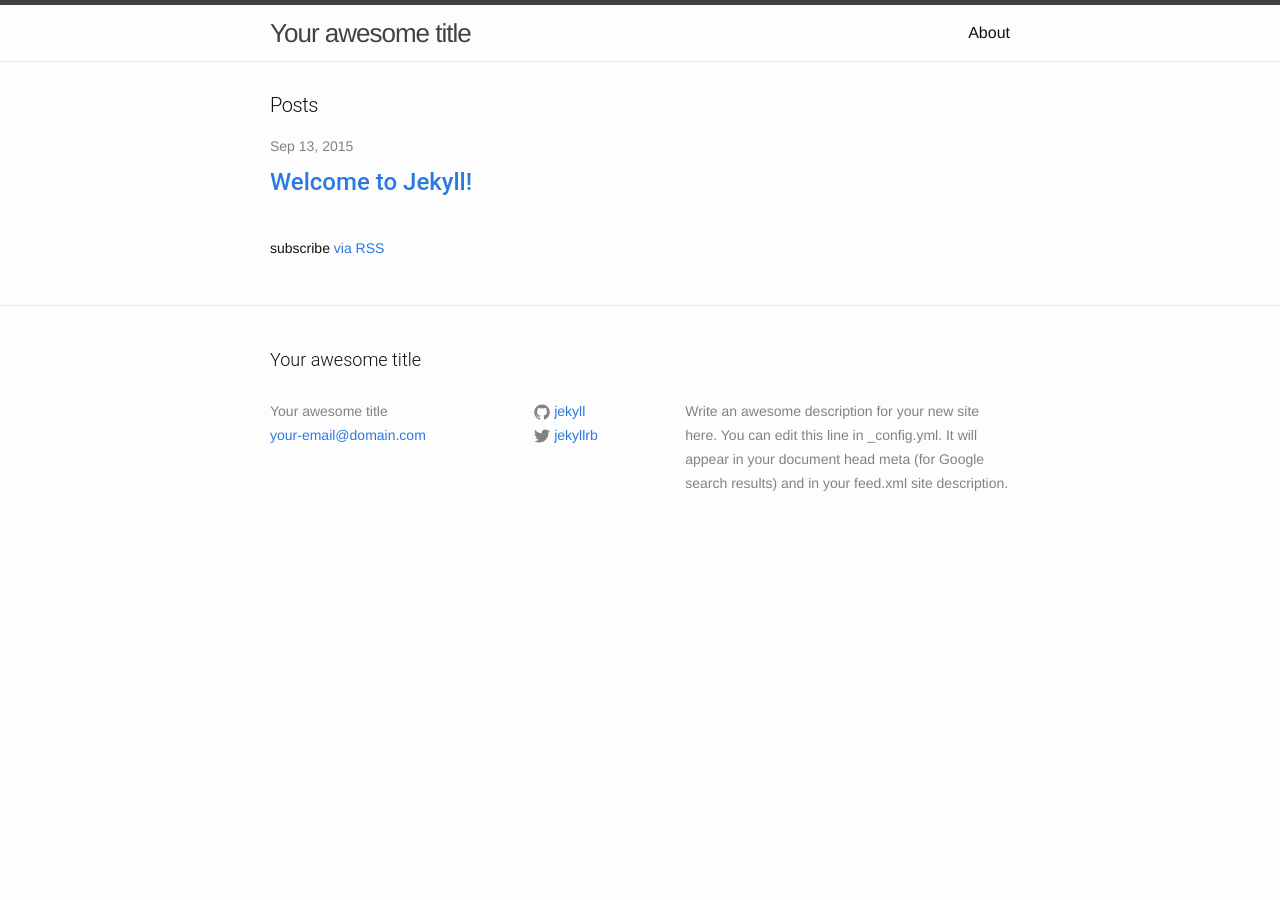
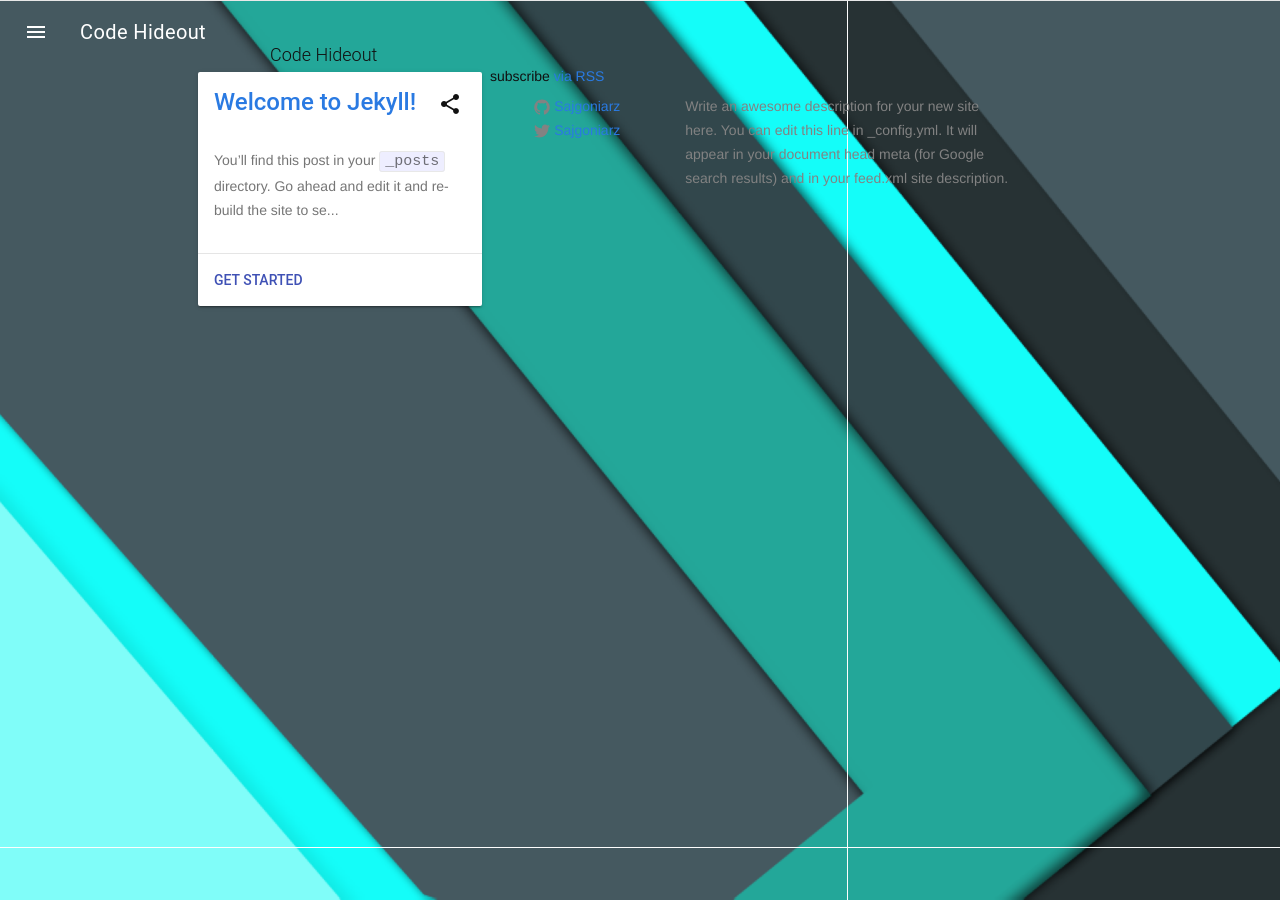
Before and after one commit to Sajgoniarz/Sajgoniarz.github.io, a Jekyll site: the page built from index.html, in a window 1280 px wide. Built offline with Jekyll 4.4.1, drawn with Linux system fonts in a browser that asks for light colours.

Commit message:
Basic layout, bare css

```diff
--- a/_config.yml
+++ b/_config.yml
@@ -1,14 +1,21 @@
 # Site settings
-title: Your awesome title
-email: your-email@domain.com
+title: Code Hideout
+lang: pl
+email: Sajgoniarz1@gmail.com
 description: > # this means to ignore newlines until "baseurl:"
   Write an awesome description for your new site here. You can edit this
   line in _config.yml. It will appear in your document head meta (for
   Google search results) and in your feed.xml site description.
 baseurl: "" # the subpath of your site, e.g. /blog/
-url: "http://yourdomain.com" # the base hostname & protocol for your site
-twitter_username: jekyllrb
-github_username:  jekyll
+url: "localhost:4000" # the base hostname & protocol for your site
+twitter_username: Sajgoniarz
+name: Marek Naharnowicz
+github_username: Sajgoniarz
+github_avatar_link : https://avatars2.githubusercontent.com/u/2995236
+pagelist:
+ - title: Blog
+   icon: home
+   link: /
 
 # Build settings
 markdown: kramdown
--- a/_includes/head.html
+++ b/_includes/head.html
@@ -1,14 +1,14 @@
 <head>
   <meta charset="utf-8">
   <meta http-equiv="X-UA-Compatible" content="IE=edge">
+  <meta name="description" content="{% if page.excerpt %}{{ page.excerpt | strip_html | strip_newlines | truncate: 160 }}{% else %}{{ site.description }}{% endif %}">
   <meta name="viewport" content="width=device-width, initial-scale=1">
-
   <title>{% if page.title %}{{ page.title }}{% else %}{{ site.title }}{% endif %}</title>
-  <meta name="description" content="{% if page.excerpt %}{{ page.excerpt | strip_html | strip_newlines | truncate: 160 }}{% else %}{{ site.description }}{% endif %}">
 
   <link rel="stylesheet" href="{{"/vendor/mdl/material.css" | prepend: site.baseurl }}">
   <link rel="stylesheet" href="https://fonts.googleapis.com/icon?family=Material+Icons">
   <link rel="stylesheet" href="{{"/css/main.css" | prepend: site.baseurl }}">
+
   <link rel="canonical" href="{{ page.url | replace:'index.html','' | prepend: site.baseurl | prepend: site.url }}">
   <link rel="alternate" type="application/rss+xml" title="{{ site.title }}" href="{{ "/feed.xml" | prepend: site.baseurl | prepend: site.url }}" />
   <script src="{{"/vendor/mdl/material.js" | prepend: site.baseurl }}"></script>
--- a/_includes/header.html
+++ b/_includes/header.html
@@ -1,27 +1,20 @@
-<header class="site-header">
-
-  <div class="wrapper">
-
-    <a class="site-title" href="{{ site.baseurl }}/">{{ site.title }}</a>
-
-    <nav class="site-nav">
-      <a href="#" class="menu-icon">
-        <svg viewBox="0 0 18 15">
-          <path fill="#424242" d="M18,1.484c0,0.82-0.665,1.484-1.484,1.484H1.484C0.665,2.969,0,2.304,0,1.484l0,0C0,0.665,0.665,0,1.484,0 h15.031C17.335,0,18,0.665,18,1.484L18,1.484z"/>
-          <path fill="#424242" d="M18,7.516C18,8.335,17.335,9,16.516,9H1.484C0.665,9,0,8.335,0,7.516l0,0c0-0.82,0.665-1.484,1.484-1.484 h15.031C17.335,6.031,18,6.696,18,7.516L18,7.516z"/>
-          <path fill="#424242" d="M18,13.516C18,14.335,17.335,15,16.516,15H1.484C0.665,15,0,14.335,0,13.516l0,0 c0-0.82,0.665-1.484,1.484-1.484h15.031C17.335,12.031,18,12.696,18,13.516L18,13.516z"/>
-        </svg>
-      </a>
-
-      <div class="trigger">
-        {% for page in site.pages %}
-          {% if page.title %}
-          <a class="page-link" href="{{ page.url | prepend: site.baseurl }}">{{ page.title }}</a>
-          {% endif %}
-        {% endfor %}
-      </div>
-    </nav>
+<header class="mdl-layout__header mdl-layout__header--transparent">
+  <div class="mdl-layout__header-row">
+    <!-- Title -->
+    <span class="mdl-layout-title">{{ site.title }}</span>
 
   </div>
-
 </header>
+<div class="mdl-layout__drawer mdl-color--blue-grey-900 mdl-color-text--blue-grey-50">
+  <header class="drawer-header">
+    <img class="drawer-avatar" src="{{ site.github_avatar_link }}"/>
+    <span class="drawer-username">{{ site.name }}</span>
+  </header>
+  <nav class="mdl-navigation">
+    {% for page in site.pagelist %}
+    <a class="mdl-navigation__link" href="{{ page.link }}">
+      <i class="mdl-color-text--blue-grey-400 material-icons" role="presentation">{{ page.icon }}</i>{{ page.title }}
+    </a>
+    {% endfor %}
+  </nav>
+</div>
--- a/_layouts/default.html
+++ b/_layouts/default.html
@@ -1,16 +1,15 @@
 <!DOCTYPE html>
-<html>
+<html lang="{{ site.lang }}">
 
   {% include head.html %}
 
   <body>
+    <div class="mdl-layout mdl-js-layout">
 
     {% include header.html %}
-
-    <div class="page-content">
-      <div class="wrapper">
+      <main class="mdl-layout__content">
         {{ content }}
-      </div>
+      </main>
     </div>
 
     {% include footer.html %}
--- a/_sass/_layout.scss
+++ b/_sass/_layout.scss
@@ -1,3 +1,46 @@
+/**
+* Body
+**/
+body::before {
+    background-image: url('../images/BG.png');
+    background-size: cover;
+    background-attachment: fixed;
+    content: '';
+    will-change: transform;
+    z-index: -1;
+    left: 0;
+    right: 0;
+    bottom: 0;
+    top: 0;
+    position: fixed;
+}
+
+.post-container {
+    max-width: 900px;
+    padding: 0;
+    display: flex;
+    width: 100%;
+    margin: 0 auto;
+    flex-shrink: 0;
+}
+/**
+* Drawer
+**/
+.drawer-header {
+    display: flex;
+    flex-direction: column;
+    padding: 15px;
+}
+.drawer-avatar {
+    border-radius: 50%;
+    width: 100px;
+    align-self: center;
+}
+.drawer-username {
+    text-align: center;
+    padding: 5px 0;
+}
+
 /**
  * Site header
  */
--- a/index.html
+++ b/index.html
@@ -2,19 +2,29 @@
 layout: default
 ---
 
-<div class="home">
+<div class="mdl-grid post-container">
 
-  <h1 class="page-heading">Posts</h1>
-
-  <ul class="post-list">
-    {% for post in site.posts %}
-      <li>
-        <span class="post-meta">{{ post.date | date: "%b %-d, %Y" }}</span>
-
-        <h2>
-          <a class="post-link" href="{{ post.url | prepend: site.baseurl }}">{{ post.title }}</a>
+{% for post in site.posts %}
+    <div class="mdl-card mdl-cell mdl-cell--4-col mdl-shadow--2dp">
+      <div class="mdl-card__title">
+        <h2 class="mdl-card__title-text">
+          <a href="{{ post.url | prepend: site.baseurl }}">{{ post.title }}</a>
         </h2>
-      </li>
+      </div>
+      <div class="mdl-card__supporting-text">
+        {{ post.content | truncate: 160 }}
+      </div>
+      <div class="mdl-card__actions mdl-card--border">
+        <a class="mdl-button mdl-button--colored mdl-js-button mdl-js-ripple-effect">
+          Get Started
+        </a>
+      </div>
+      <div class="mdl-card__menu">
+        <button class="mdl-button mdl-button--icon mdl-js-button mdl-js-ripple-effect">
+          <i class="material-icons">share</i>
+        </button>
+      </div>
+    </div>
     {% endfor %}
   </ul>
 
```
Also changed, not shown: images/BG.png (added).
